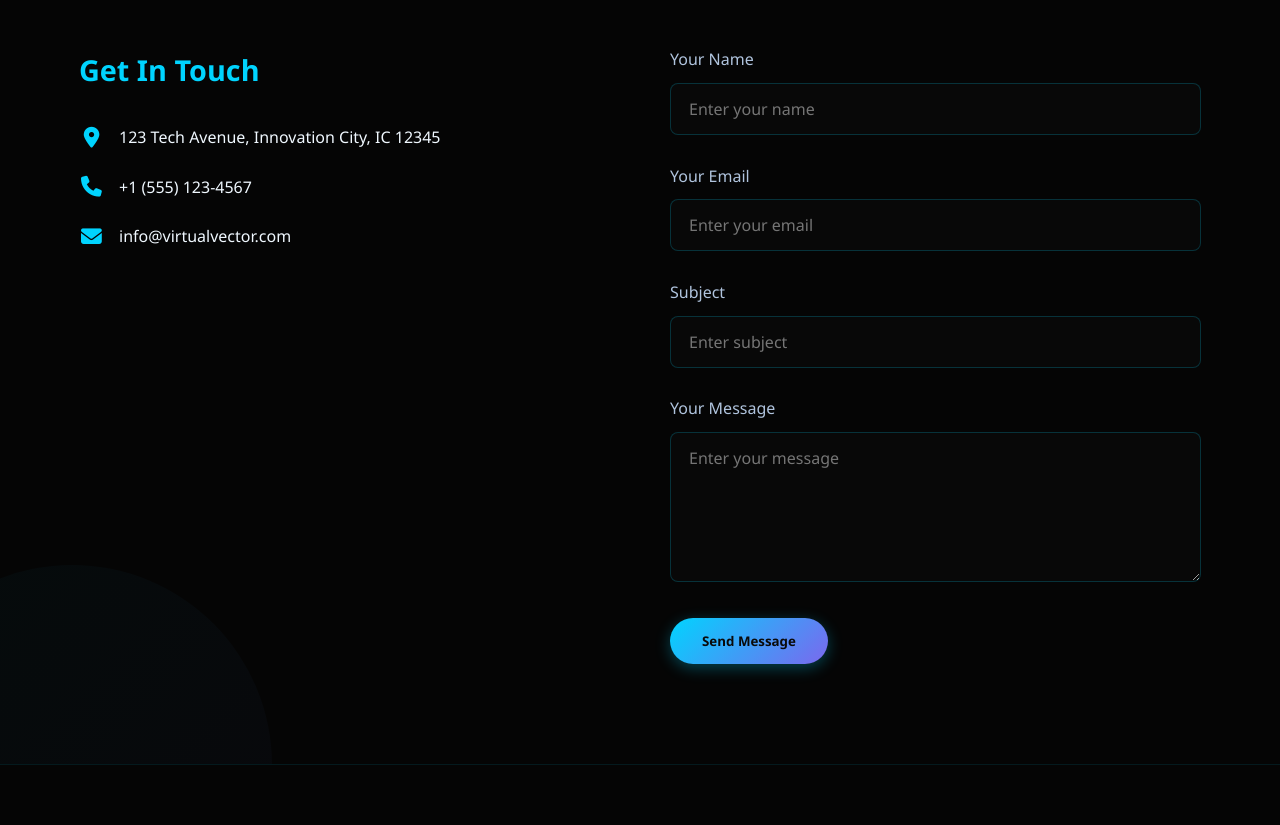
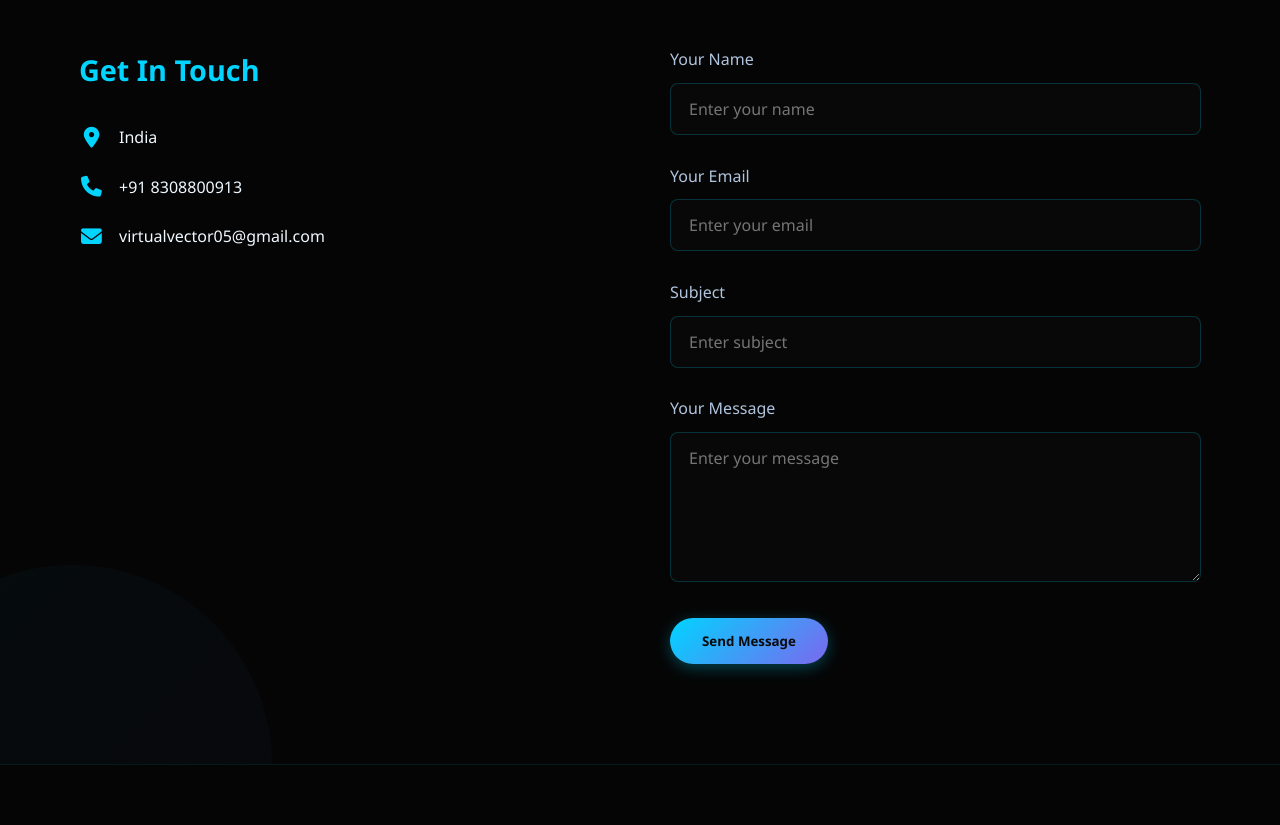
Before and after one commit to virtualvector-cmd/Portflio, a plain HTML site: page index.html in a window 1280 px wide. Shown: the part 2900-3725 px from the top of the page. Drawn offline with Linux system fonts and the light colour scheme; files whose address does not match are found by name.

Commit message:
Update index.html

```diff
--- a/index.html
+++ b/index.html
@@ -743,15 +743,15 @@
                     <div class="contact-details">
                         <div class="contact-detail">
                             <i class="fas fa-map-marker-alt"></i>
-                            <p>123 Tech Avenue, Innovation City, IC 12345</p>
+                            <p>India</p>
                         </div>
                         <div class="contact-detail">
                             <i class="fas fa-phone"></i>
-                            <p>+1 (555) 123-4567</p>
+                            <p>+91 8308800913</p>
                         </div>
                         <div class="contact-detail">
                             <i class="fas fa-envelope"></i>
-                            <p>info@virtualvector.com</p>
+                            <p>virtualvector05@gmail.com</p>
                         </div>
                     </div>
                 </div>
```
